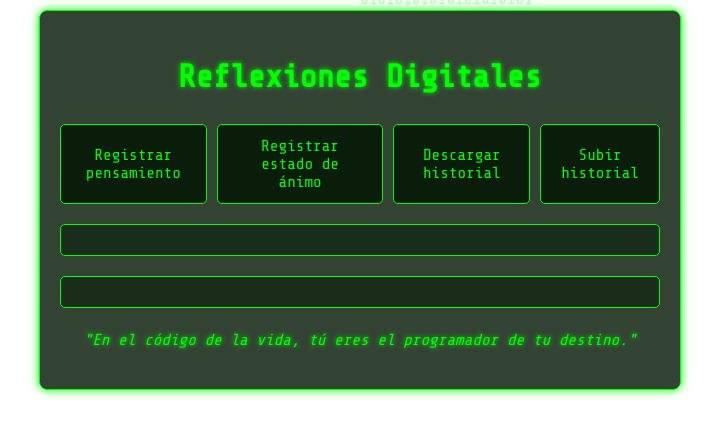
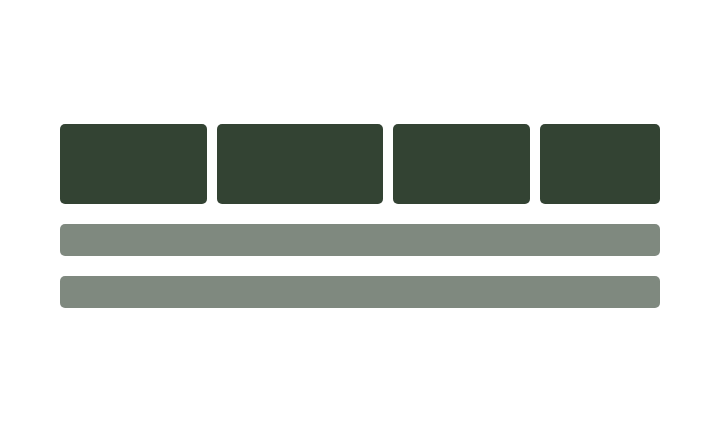
Before and after one commit to EdgarJTribaldo/reflechi, a website: page index.html in a window 1280 px wide. Shown: the whole page, without its empty margins (280-999 px from the left). Drawn offline with nearby package versions, Linux system fonts and the light colour scheme.

Commit message:
Separacion Css

```diff
--- a/style.css
+++ b/style.css
@@ -1,5 +1,5 @@
 :root {
-    --primary-color: #00ff00;
+    --primary-color: #0000;
     --bg-color: #fff;
     --container-bg: rgba(0, 20, 0, 0.8);
 }
@@ -19,7 +19,6 @@ body {
 }
 
 .container {
-    background-color: var(--container-bg);
     border: 1px solid var(--primary-color);
     border-radius: 8px;
     box-shadow: 0 0 10px var(--primary-color);
```
